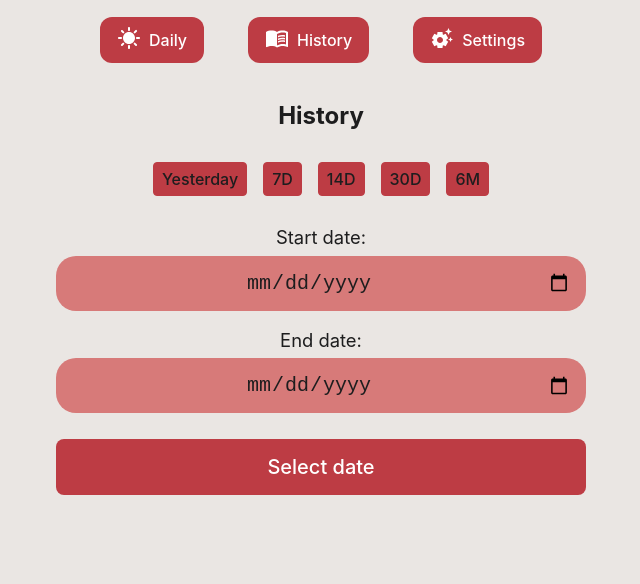
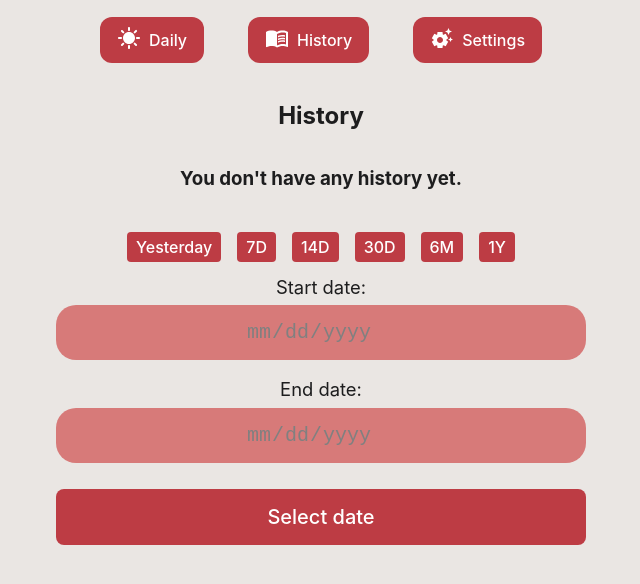
Before and after one commit to NoxiousHex/finance-tracker, a React (Vite) app: page / in a window 1280 px wide. Both pictures are taken after a click on the link "History". Shown: the top 584 px of the page, without its empty margins (319-959 px from the left). Built offline with nearby package versions, Linux system fonts and the light colour scheme.

Commit message:
Small tweaks and improvements

```diff
--- a/src/components/ClearConfirmation.tsx
+++ b/src/components/ClearConfirmation.tsx
@@ -5,13 +5,20 @@ interface ClearConfirmationProps {
 }
 
 export const ClearConfirmation: FC<ClearConfirmationProps> = (props) => {
+    const { setClear } = props;
+
+    function handleClick() {
+        localStorage.clear();
+        setClear(false);
+    }
+
     return (
         <div>
             <h2>Are you sure?</h2>
-            <button className="clear-btn" onClick={() => localStorage.clear()}>
+            <button className="clear-btn" onClick={handleClick}>
                 Yes
             </button>
-            <button onClick={() => props.setClear(false)}>No, stop!</button>
+            <button onClick={() => setClear(false)}>No, stop!</button>
         </div>
     );
 };
--- a/src/components/Daily.tsx
+++ b/src/components/Daily.tsx
@@ -5,6 +5,7 @@ import {
     CurrencyObject,
     ActiveFinanceObject,
     storedFinanceObject,
+    GraphText,
 } from "../utils/interfaces";
 import {
     constructEmptyFinance,
@@ -117,7 +118,7 @@ const Daily: FC<DailyProps> = (props) => {
         }
     }, []);
 
-    const graphTextDaily = {
+    const graphTextDaily: GraphText = {
         income: "Daily income",
         balance: "Total balance",
         spending: "Daily spending",
--- a/src/components/Graph.tsx
+++ b/src/components/Graph.tsx
@@ -18,9 +18,11 @@ const Graph: FC<GraphProps> = (props) => {
     const graphNumbers = [income.intValue, balance.intValue, spending.intValue];
     // Get highest value to scale graphs towards to prevent overflow
     const maximum: number = max(graphNumbers);
-    const incomeScale: number = calculatePercent(graphNumbers[0], maximum);
-    const balanceScale: number = calculatePercent(graphNumbers[1], maximum);
-    const spendingScale: number = calculatePercent(graphNumbers[2], maximum);
+    const incomeScale: number = calculatePercent(graphNumbers[0], maximum) || 0;
+    const balanceScale: number =
+        calculatePercent(graphNumbers[1], maximum) || 0;
+    const spendingScale: number =
+        calculatePercent(graphNumbers[2], maximum) || 0;
 
     return (
         <div className="graph-body">
--- a/src/components/History.tsx
+++ b/src/components/History.tsx
@@ -5,6 +5,7 @@ import {
     DateRange,
     ActiveFinanceObject,
     DateTuple,
+    GraphText,
 } from "../utils/interfaces";
 import Graph from "./Graph";
 import {
@@ -14,6 +15,7 @@ import {
     constructEmptyFinance,
     getPastDate,
 } from "../utils/utils";
+import { v4 as uuid } from "uuid";
 import { parseFinanceObject } from "../utils/currencies";
 import "../styles/history.css";
 
@@ -70,8 +72,8 @@ const History: FC<HistoryProps> = (props) => {
         );
     }
 
-    function handleShortcut(target: HTMLParagraphElement): void {
-        const text = target.textContent;
+    function handleShortcut(target: HTMLButtonElement): void {
+        const text = target.name;
         setShortcutUsed(true);
         if (text === "Yesterday") {
             setDate({
@@ -109,7 +111,13 @@ const History: FC<HistoryProps> = (props) => {
     }, [date]);
 
     function renderGraph(): ReactNode {
-        if (data.date === "") {
+        if (!history) {
+            return (
+                <div className="date-error-msg">
+                    <h3>You don't have any history yet.</h3>
+                </div>
+            );
+        } else if (data.date === "") {
             return <></>;
         } else if (
             startDate < history[0].date ||
@@ -134,54 +142,51 @@ const History: FC<HistoryProps> = (props) => {
         }
     }
 
-    const graphTextHistory = {
+    function renderShortcuts(): ReactNode {
+        const shortcutText: string[] = [
+            "Yesterday",
+            "7D",
+            "14D",
+            "30D",
+            "6M",
+            "1Y",
+        ];
+        const shortcutElements: ReactNode[] = shortcutText.map((text) => (
+            <button
+                key={uuid()}
+                className="history-shortcut"
+                name={text}
+                onClick={(e) => handleShortcut(e.currentTarget)}
+            >
+                {text}
+            </button>
+        ));
+        return shortcutElements;
+    }
+
+    const graphTextHistory: GraphText = {
         income: "Average income",
         balance: "Average balance",
         spending: "Average spending",
     };
 
+    const minDate: string = history ? history[0].date : "";
+    const maxDate: string = history ? last(history).date : "";
+
     return (
         <div className="history">
             <h2 className="title">History</h2>
             {renderGraph()}
-            <div className="shortcut-container">
-                <p
-                    className="history-shortcut"
-                    onClick={(e) => handleShortcut(e.currentTarget)}
-                >
-                    Yesterday
-                </p>
-                <p
-                    className="history-shortcut"
-                    onClick={(e) => handleShortcut(e.currentTarget)}
-                >
-                    7D
-                </p>
-                <p
-                    className="history-shortcut"
-                    onClick={(e) => handleShortcut(e.currentTarget)}
-                >
-                    14D
-                </p>
-                <p
-                    className="history-shortcut"
-                    onClick={(e) => handleShortcut(e.currentTarget)}
-                >
-                    30D
-                </p>
-                <p
-                    className="history-shortcut"
-                    onClick={(e) => handleShortcut(e.currentTarget)}
-                >
-                    6M
-                </p>
-            </div>
+            <div className="shortcut-container">{renderShortcuts()}</div>
             <label className="date-label">
                 Start date:
                 <input
                     type="date"
                     name="start-date"
                     value={startDate}
+                    min={minDate}
+                    max={maxDate}
+                    disabled={!history}
                     onChange={(e) => handleChange(e.target)}
                 ></input>
             </label>
@@ -191,6 +196,9 @@ const History: FC<HistoryProps> = (props) => {
                     type="date"
                     name="end-date"
                     value={endDate}
+                    min={minDate}
+                    max={maxDate}
+                    disabled={!history}
                     onChange={(e) => handleChange(e.target)}
                 ></input>
             </label>
--- a/src/index.css
+++ b/src/index.css
@@ -1,6 +1,10 @@
 *,
 body {
     box-sizing: border-box;
+}
+
+*::-webkit-scrollbar {
+    display: none;
 }
 
 :root {
--- a/src/styles/history.css
+++ b/src/styles/history.css
@@ -35,11 +35,14 @@ input {
 
 .history-shortcut {
     cursor: pointer;
-    background-color: #bd3c44;
     padding: 0.25em 0.5em;
     border-radius: 0.25em;
-    font-weight: 500;
-    border: 1px solid #bd3c44;
+    width: auto;
+    font-size: 1rem;
+}
+
+input[type="date"]:disabled {
+    color: grey;
 }
 
 @media (min-width: 700px) {
```
